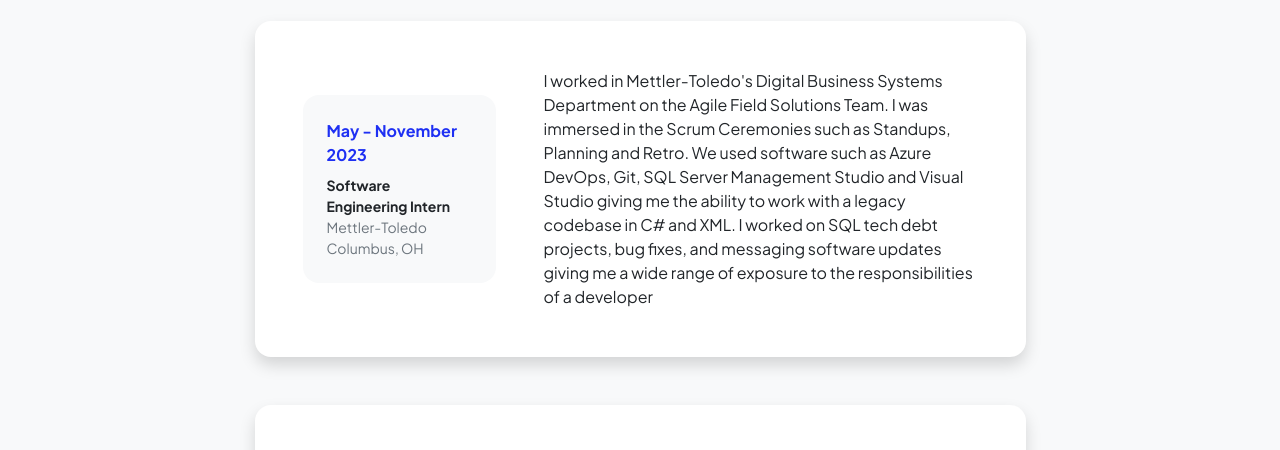
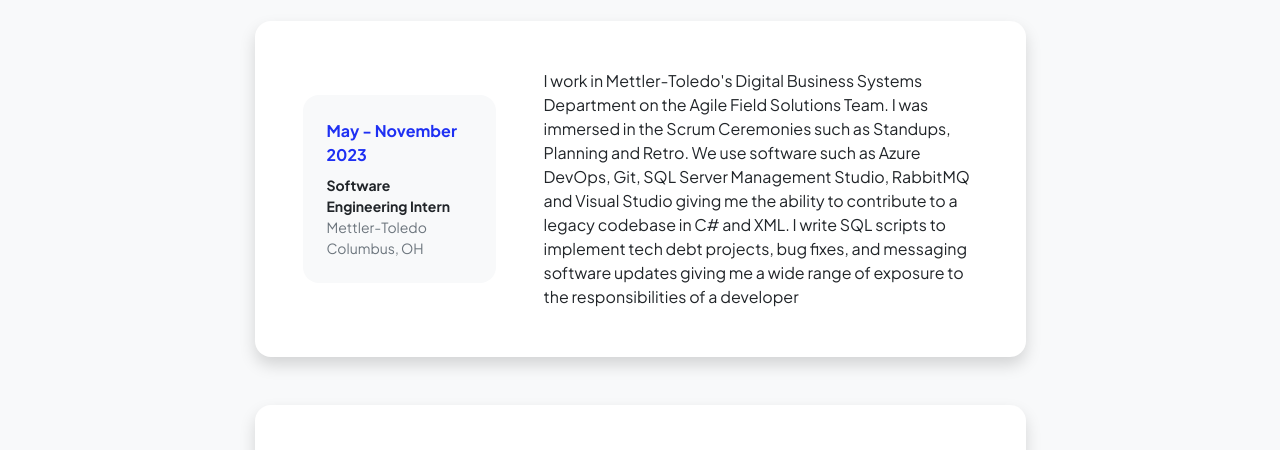
Before and after one commit to amanda-futterman/amanda-futterman.github.io, a plain HTML site: page resume.html in a window 1280 px wide. Shown: the part 287-737 px from the top of the page. Drawn offline with nearby package versions, Linux system fonts and the light colour scheme.

Commit message:
resume updates

```diff
--- a/resume.html
+++ b/resume.html
@@ -65,7 +65,12 @@
                                                 <div class="small text-muted">Columbus, OH</div>
                                             </div>
                                         </div>
-                                        <div class="col-lg-8"><div>I worked in Mettler-Toledo's Digital Business Systems Department on the Agile Field Solutions Team. I was immersed in the Scrum Ceremonies such as Standups, Planning and Retro. We used software such as Azure DevOps, Git, SQL Server Management Studio and Visual Studio giving me the ability to work with a legacy codebase in C# and XML. I worked on SQL tech debt projects, bug fixes, and messaging software updates giving me a wide range of exposure to the responsibilities of a developer</div></div>
+                                        <div class="col-lg-8"><div>I work in Mettler-Toledo's Digital Business Systems Department
+                                            on the Agile Field Solutions Team. I was immersed in the Scrum Ceremonies such as Standups, Planning and Retro.
+                                            We use software such as Azure DevOps, Git, SQL Server Management Studio, RabbitMQ and Visual Studio
+                                             giving me the ability to contribute to a legacy codebase in C# and XML. I write SQL scripts to implement
+                                             tech debt projects, bug fixes, and messaging software updates giving me a wide range of exposure to the
+                                             responsibilities of a developer</div></div>
                                     </div>
                                 </div>
                             </div>
```
